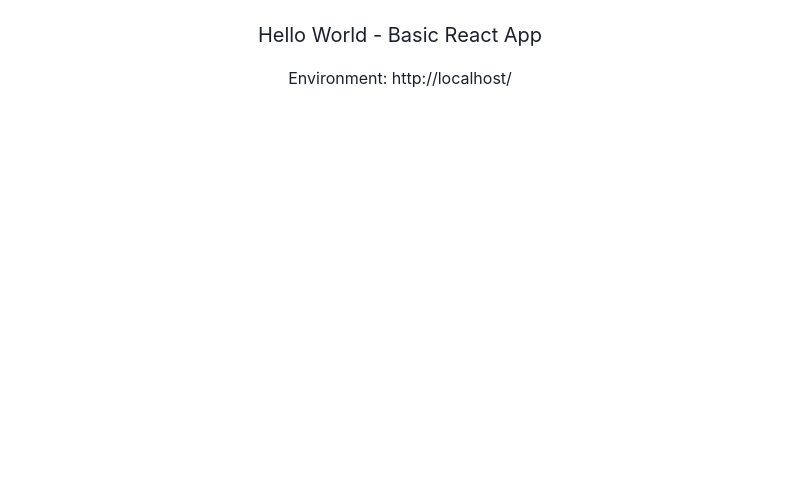
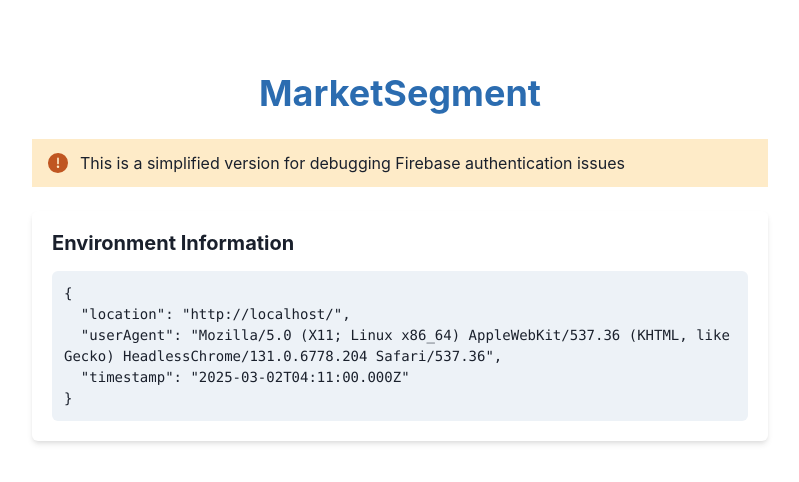
Before and after one commit to JoePa99/segmentclaude, a React (Vite) app in the folder src/frontend/: page / in a window 1280 px wide. Shown: the top 482 px of the page, without its empty margins (240-1039 px from the left). Built offline with nearby package versions, Linux system fonts and the light colour scheme.

Commit message:
Enhanced debug page with more environment information

```diff
--- a/src/frontend/src/main.jsx
+++ b/src/frontend/src/main.jsx
@@ -1,19 +1,56 @@
 import React from 'react'
 import ReactDOM from 'react-dom/client'
-import { ChakraProvider, Box, Text, extendTheme } from '@chakra-ui/react'
+import { ChakraProvider, Box, Text, extendTheme, Heading, VStack, Code, Alert, AlertIcon } from '@chakra-ui/react'
 
 // Super simple app for debugging
 const App = () => {
+  // Add environment info
+  const envInfo = {
+    location: window.location.href,
+    userAgent: navigator.userAgent,
+    timestamp: new Date().toISOString()
+  };
+
   return (
-    <Box p={5} textAlign="center">
-      <Text fontSize="xl">Hello World - Basic React App</Text>
-      <Text mt={4}>Environment: {window.location.href}</Text>
+    <Box p={8} maxWidth="800px" mx="auto" mt={10}>
+      <VStack spacing={6} align="stretch">
+        <Heading as="h1" size="xl" textAlign="center" color="blue.600">
+          MarketSegment
+        </Heading>
+
+        <Alert status="warning">
+          <AlertIcon />
+          This is a simplified version for debugging Firebase authentication issues
+        </Alert>
+
+        <Box p={5} bg="white" shadow="md" borderRadius="md">
+          <Heading as="h2" size="md" mb={4}>Environment Information</Heading>
+          <Code p={3} borderRadius="md" width="100%" display="block" whiteSpace="pre-wrap">
+            {JSON.stringify(envInfo, null, 2)}
+          </Code>
+        </Box>
+      </VStack>
     </Box>
   )
 }
 
 // Create theme
-const theme = extendTheme({})
+const theme = extendTheme({
+  colors: {
+    brand: {
+      50: '#e6f7ff',
+      100: '#b3e0ff',
+      200: '#80c9ff',
+      300: '#4db3ff',
+      400: '#1a9cff',
+      500: '#0080e6',
+      600: '#0064b3',
+      700: '#004980',
+      800: '#002e4d',
+      900: '#00131a',
+    },
+  }
+})
 
 // Render the app
 ReactDOM.createRoot(document.getElementById('root')).render(
```
